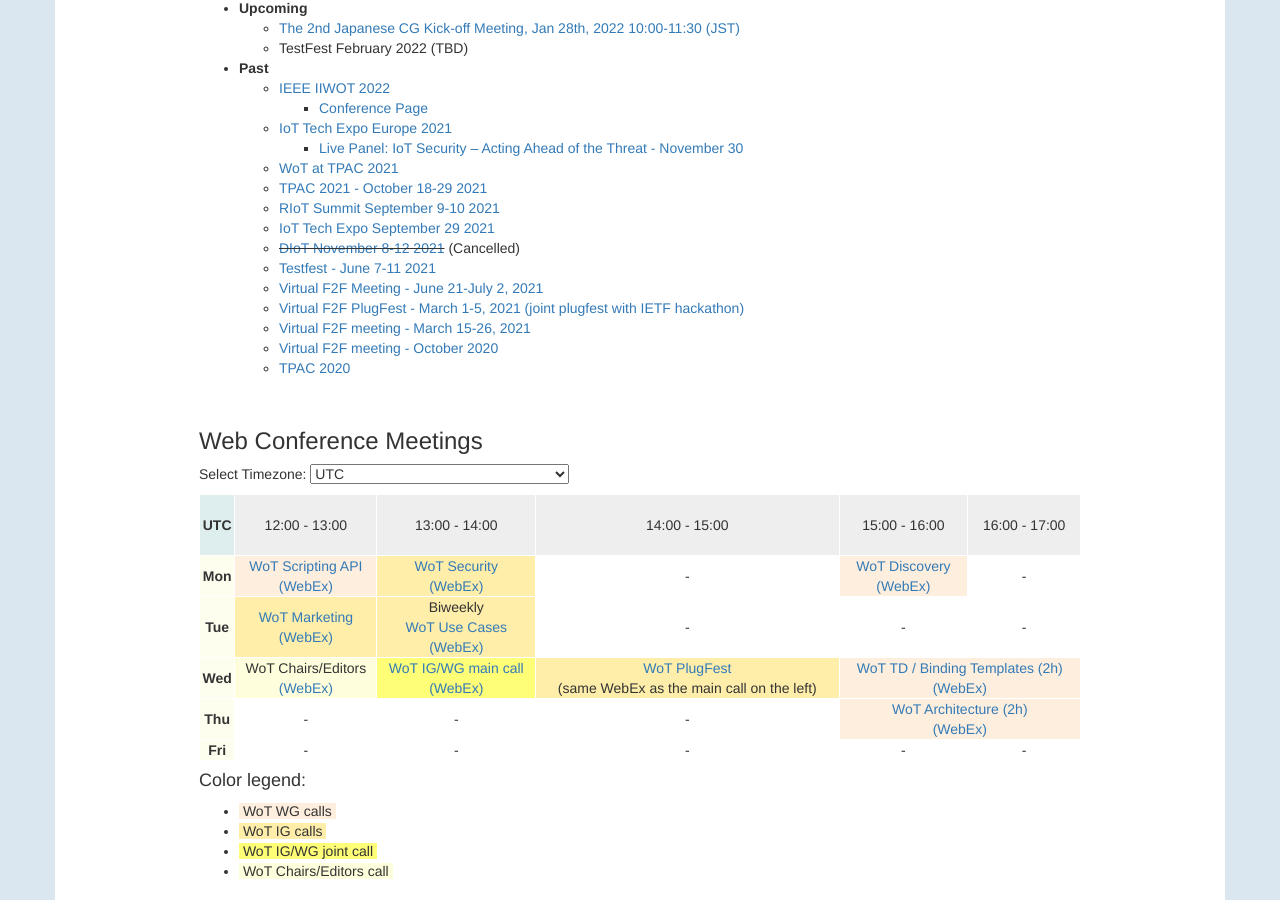
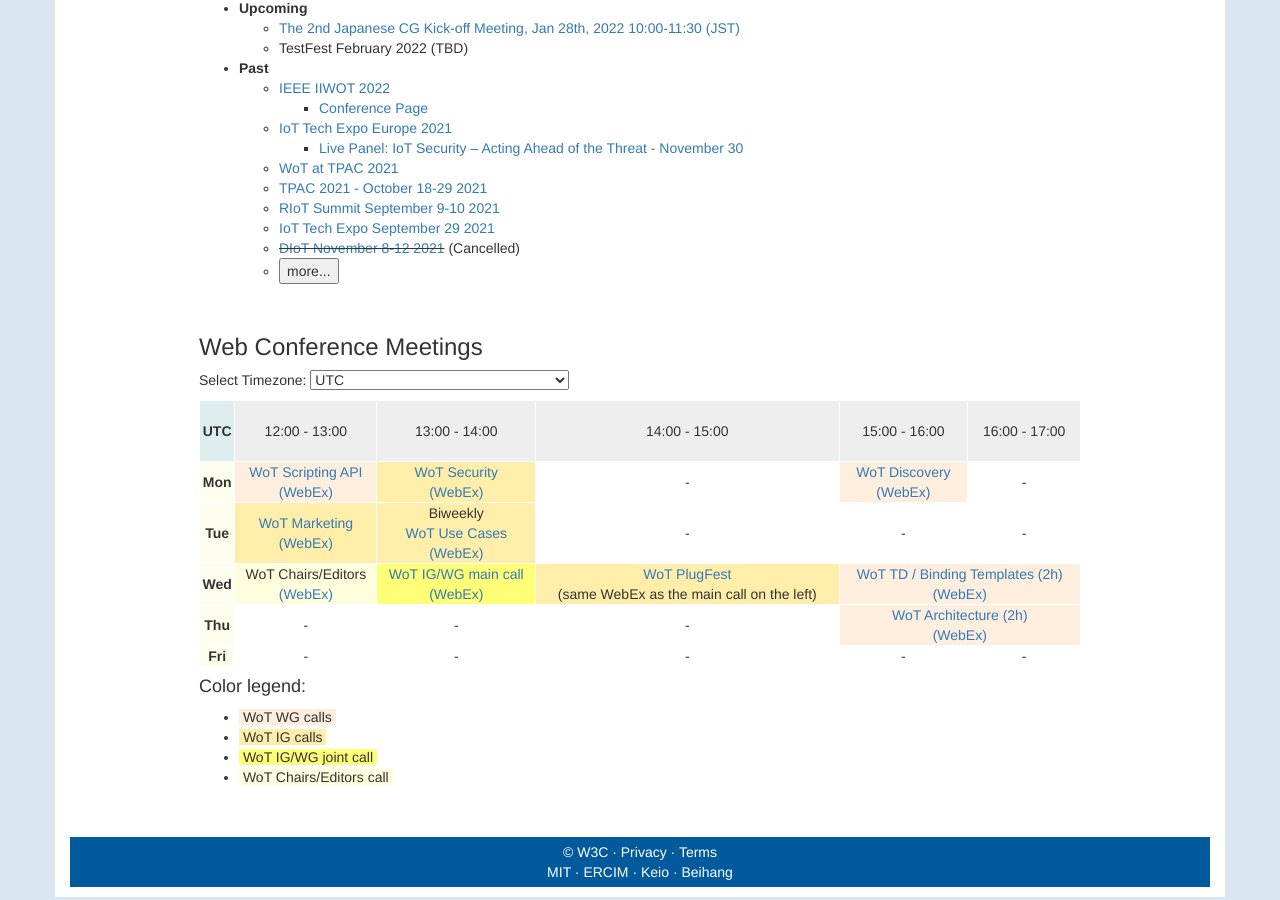
Before and after one commit to w3c/wot-marketing, a Jekyll site: the page built from docs/activities/general/index.html, in a window 1280 px wide and 900 px high, scrolled down 590 px. Built offline with Jekyll 4.4.1, drawn with Linux system fonts in a browser that asks for light colours; nearby versions of some CDN libraries; some of the changed lines change nothing that is shown.

Commit message:
feat: make appear older entries only on request

```diff
--- a/docs/activities/general/index.html
+++ b/docs/activities/general/index.html
@@ -29,6 +29,21 @@ group: "navigation"
 	<p>
 		The Web of Things (WoT) groups meet during the W3C's annual Technical Plenary week and additional face-to-face meetings are scheduled by the participants that happen 2 times a year. Moreover, the work items are prototyped and tested in WoT IG PlugFests that are scheduled for the weekend or week before the face-to-face meetings.
 	</p>
+	 <script>
+		function showHide(buttonId, elementId) {
+			var element = document.getElementById(elementId);
+			var button = document.getElementById(buttonId);
+			if (element && button) {
+				if (element.style.display == 'none') {
+					element.style.display = 'block';
+					button.textContent = "less...";
+				} else {
+					element.style.display = 'none';
+					button.textContent = "more...";
+				}
+			}
+		}
+	</script>
 	<ul>
 		<li>
 			<strong>Upcoming</strong>
@@ -55,12 +70,17 @@ group: "navigation"
 				<li><a target="_blank" href="https://summit.riot-os.org/2021/">RIoT Summit September 9-10 2021</a></li>
 				<li><a target="_blank" href="https://www.iottechexpo.com/northamerica/track/iot-digital-infrastructures-day-1/">IoT Tech Expo September 29 2021</a></li>
 				<li><strike><a target="_blank" href="https://oeg-upm.github.io/DIoT/">DIoT November 8-12 2021</a></strike> (Cancelled)</li>
+				<!-- button to show/hide older events -->
+				<li><button id="bShowHide" onClick="showHide('bShowHide', 'oldEvents')">more...</button></li>
+				<!-- older events start here -->
+				<span id="oldEvents" style="display: none">
 				<li><a target="_blank" href="https://www.w3.org/WoT/IG/wiki/F2F_meeting,_June_2021#Testfest">Testfest - June 7-11 2021</a></li>
 				<li><a target="_blank" href="https://www.w3.org/WoT/IG/wiki/F2F_meeting,_June_2021#Virtual_F2F">Virtual F2F Meeting - June 21-July 2, 2021</a></li>
 				<li><a target="_blank" href="https://github.com/w3c/wot-testing/blob/master/events/2021.03.Online/README.md">Virtual F2F PlugFest - March 1-5, 2021 (joint plugfest with IETF hackathon)</a></li>
 				<li><a target="_blank" href="https://www.w3.org/WoT/IG/wiki/F2F_meeting,_March_2021">Virtual F2F meeting - March 15-26, 2021</a></li>
 				<li><a target="_blank" href="https://www.w3.org/WoT/IG/wiki/F2F_meeting,_October_2020">Virtual F2F meeting - October 2020</a></li>
 				<li><a target="_blank" href="https://www.w3.org/2020/10/TPAC/">TPAC 2020</a></li>
+				</span>
 			</ul>
 		</li>
 	</ul>
```
